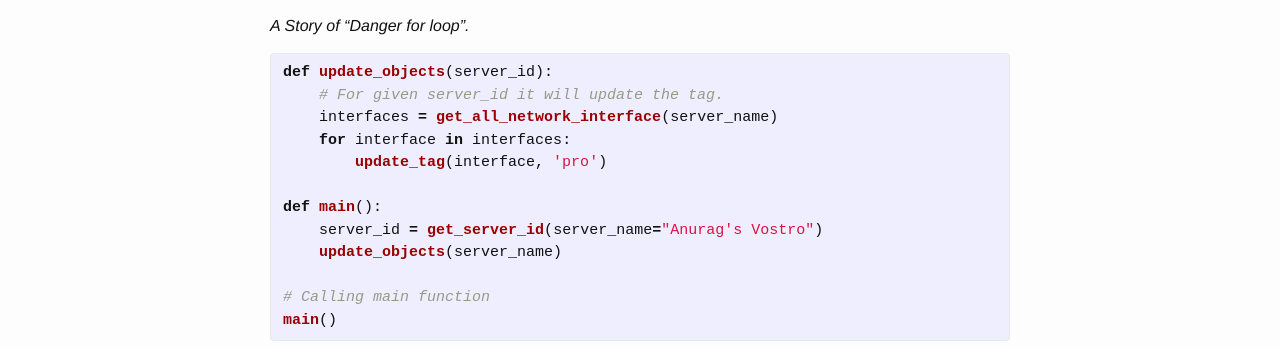
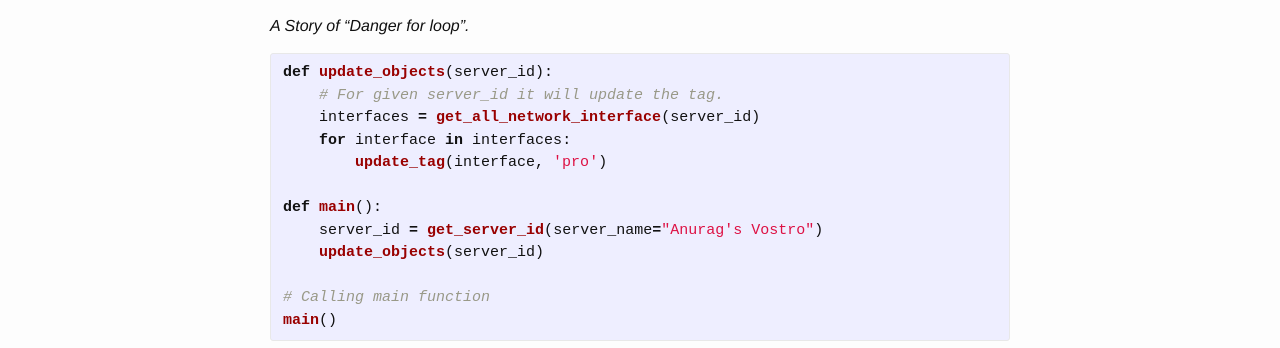
Before and after one commit to anuragjain67/anuragjain67.github.io, a Jekyll site: the page built from _posts/2015-01-18-learnings-part-1-for-loop.markdown, in a window 1280 px wide and 900 px high. Shown: the part 249-597 px from the top of the window. Built offline with Jekyll 4.4.1, drawn with Linux system fonts in a browser that asks for light colours; some of the changed text lies outside the part shown.

Commit message:
Updated content for Danger For Loop

```diff
--- a/_posts/2015-01-18-learnings-part-1-for-loop.markdown
+++ b/_posts/2015-01-18-learnings-part-1-for-loop.markdown
@@ -11,13 +11,13 @@ date:   2015-01-18 12:29:13
 {% highlight python%}
 def update_objects(server_id):
     # For given server_id it will update the tag.
-    interfaces = get_all_network_interface(server_name)
+    interfaces = get_all_network_interface(server_id)
     for interface in interfaces:
         update_tag(interface, 'pro')
 
 def main():
     server_id = get_server_id(server_name="Anurag's Vostro")
-    update_objects(server_name)
+    update_objects(server_id)
 
 # Calling main function
 main()
@@ -119,13 +119,13 @@ POST /api/another/ 200.0 120.0
 {% highlight python%}
 def update_objects(server_id):
     # For given server_id it will update the tag.
-    interfaces = get_all_network_interface(server_name)
+    interfaces = get_all_network_interface(server_id)
     for interface in interfaces:
         update_tag(interface, 'pro')
 
 def main():
     server_id = get_server_id(server_name="Anurag's Vostro")
-    update_objects(server_name)
+    update_objects(server_id)
 
 # Calling main function
 main()
```
